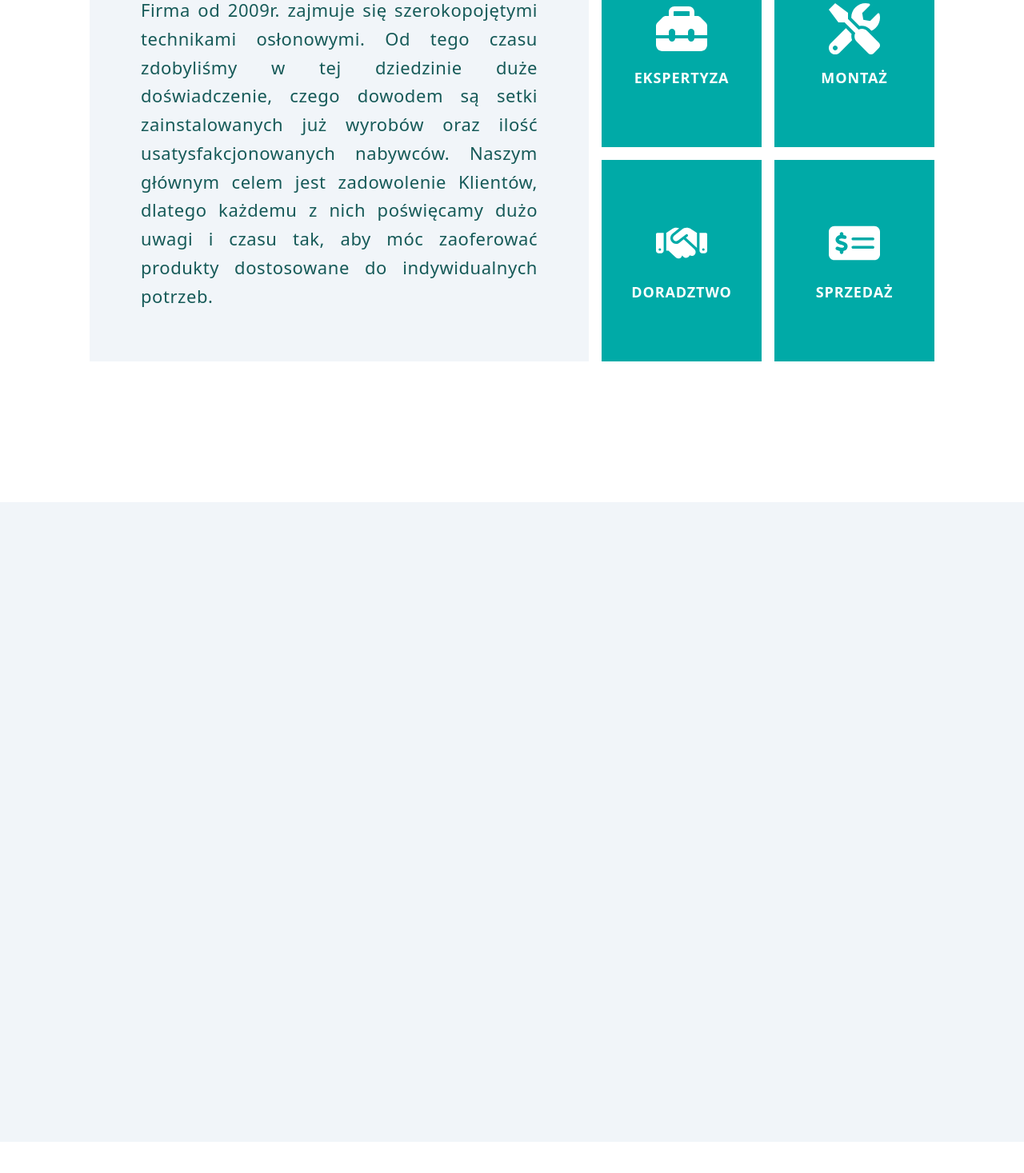
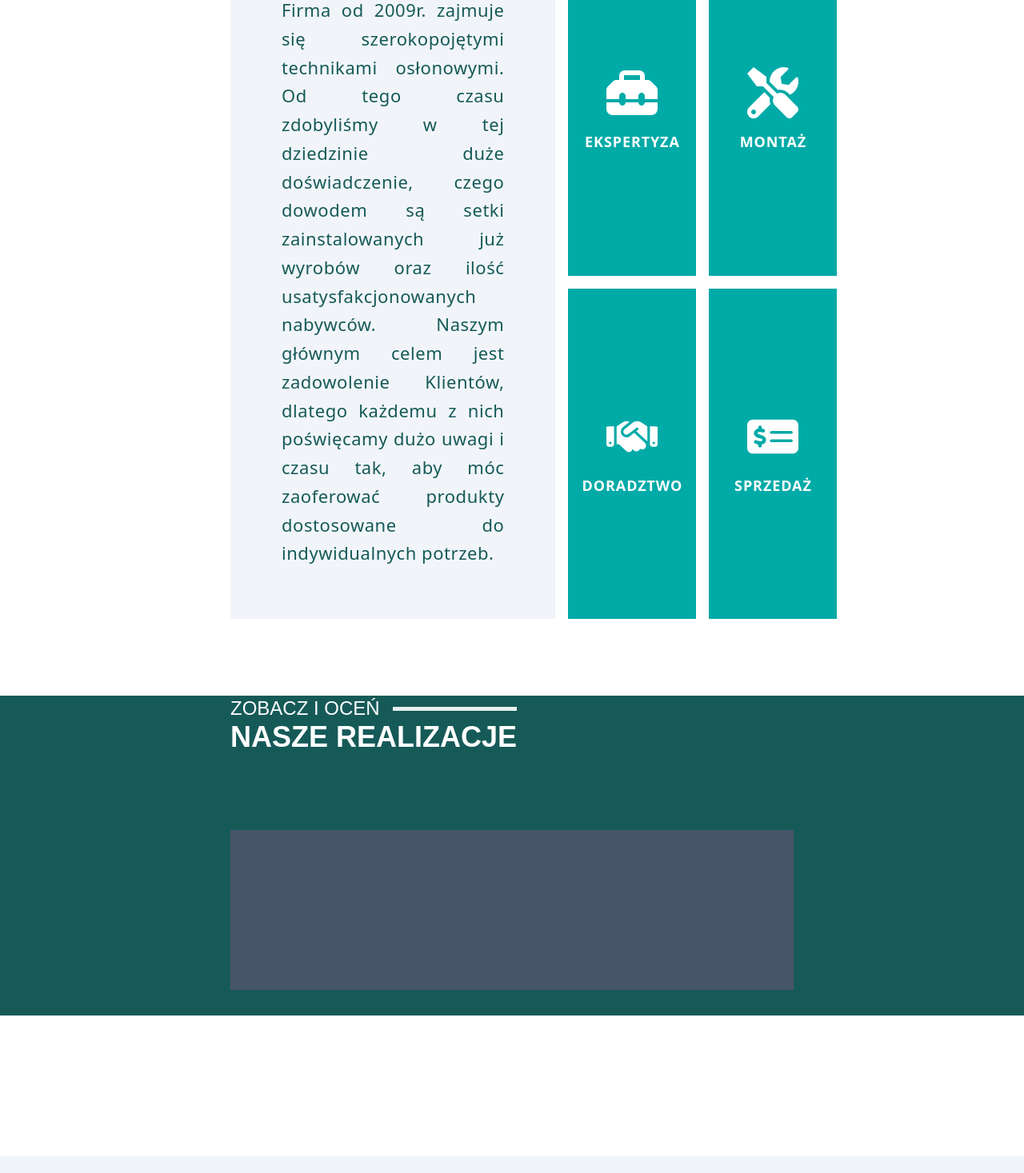
Before and after one commit to Hosuqa/Surella, a React (Vite) app: page / in a window 1280 px wide. Shown: the part 1093-2560 px from the top of the page at 80% size. Before the commit the page ends 2521 px from the top, so only its background shows below. Built offline with nearby package versions, Linux system fonts and the light colour scheme; a web font is replaced by a local one.

Commit message:
[ADD] - Gallery comp comeback

```diff
--- a/src/components/global/ContentBox.tsx
+++ b/src/components/global/ContentBox.tsx
@@ -2,12 +2,12 @@ import Navbar from '@components/global/Navbar';
 import Hero from '@components/sections/Hero';
 import About from '@components/sections/About';
 import Counter from '@components/sections/Counter';
-
+import Gallery from '@components/sections/Gallery';
 
 const ContentBox = () => {
     return (
         <>
-            <Navbar/><Hero/><About/><Counter/>
+            <Navbar/><Hero/><About/><Gallery/><Counter/>
         </>
     );
 }
--- a/src/components/global/Wrappers.tsx
+++ b/src/components/global/Wrappers.tsx
@@ -30,7 +30,7 @@ export const LgWrapper = ({ className, children, vertical=false, horizontal=true
 
 export const XlWrapper = ({ className, children, vertical=false, horizontal=true }: Props) => {
     return (
-        <div className={`${ vertical ? "my-12 md:my-16 lg:my-20 xl:my-24 2xl:my-28" : "" } ${ horizontal ? "mx-6 sm:mx-10 md:mx-16 lg:mx-24 xl:mx-96" : "" } ${ className }`}>
+        <div className={`${ vertical ? "my-12 md:my-16 lg:my-20 xl:my-24 2xl:my-28" : "" } ${ horizontal ? "mx-6 sm:mx-10 md:mx-16 lg:mx-24 xl:mx-72" : "" } ${ className }`}>
             { children }
         </div>
     );
--- a/src/components/sections/About.tsx
+++ b/src/components/sections/About.tsx
@@ -1,5 +1,5 @@
 import Title from '../global/Title'
-import { LgWrapper } from '@components/global/Wrappers'
+import { XlWrapper } from '@components/global/Wrappers'
 import { styles } from "../../styles";
 //icons
 import { FaToolbox } from "react-icons/fa6";
@@ -28,7 +28,7 @@ const About = () => {
 
 
   return (
-    <LgWrapper vertical>
+    <XlWrapper vertical>
       <div className="bg-white w-full flex-col">
         <Title title='Poznaj Surelle' subtitle='Trochę o nas'></Title>
         <div className='flex xl:flex-row flex-col w-full gap-4'>
@@ -70,7 +70,7 @@ const About = () => {
             </div>
         </div>
       </div> */}
-    </LgWrapper>
+    </XlWrapper>
   )
 }
 
--- /dev/null
+++ b/src/components/sections/Gallery.tsx
@@ -0,0 +1,18 @@
+import { XlWrapper } from '@components/global/Wrappers'
+import Title from '../global/Title'
+
+const Gallery = () => {
+    return (
+        <div className='bg-surella-700 w-full h-[50vh]'>
+            <XlWrapper>
+                <Title title="Nasze realizacje" subtitle="Zobacz i oceń"  lineColor="bg-white" titleColor='text-white' subtitleColor='text-white'/>
+                <div className='bg-slate-600 w-full h-[200px]'>
+
+                </div>
+
+            </XlWrapper>
+        </div>
+    );
+}
+
+export default Gallery;
```
